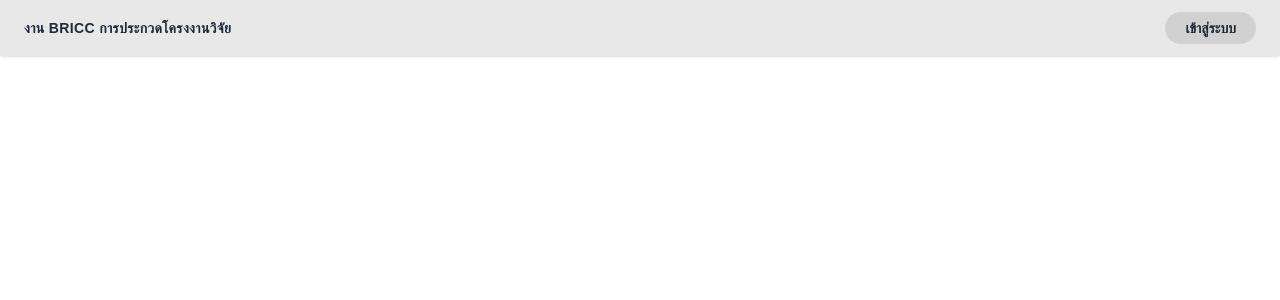
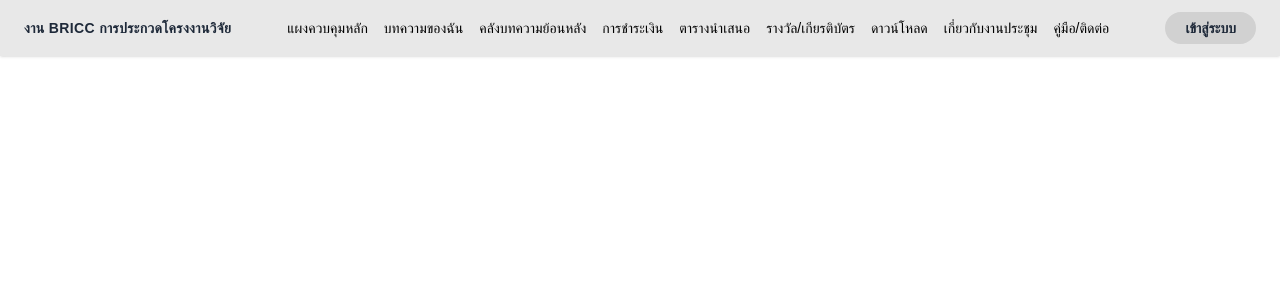
Before and after one commit to chitcha-aaa/project, a Nuxt app: page / in a window 1280 px wide. Shown: the top 300 px of the page. Built offline with nearby package versions, Linux system fonts and the light colour scheme; no server answers; the database is empty; a web font is replaced by a local one.

Commit message:
add navbar

```diff
--- a/app/pages/index.vue
+++ b/app/pages/index.vue
@@ -7,6 +7,21 @@
       <span class="text-sm font-bold text-gray-800 tracking-wide">
         งาน BRICC การประกวดโครงงานวิจัย
       </span>
+
+      <!-- Menu -->
+      <div>
+        <li class="flex gap-4 text-sm">
+          <ul>แผงควบคุมหลัก</ul>
+          <ul>บทความของฉัน</ul>
+          <ul>คลังบทความย้อนหลัง</ul>
+          <ul>การชำระเงิน</ul>
+          <ul>ตารางนำเสนอ</ul>
+          <ul>รางวัล/เกียรติบัตร</ul>
+          <ul>ดาวน์โหลด</ul>
+          <ul>เกี่ยวกับงานประชุม</ul>
+          <ul>คู่มือ/ติดต่อ</ul>
+        </li>
+      </div>
 
       <!-- Right: ถ้า login แล้วแสดงปุ่มไปหน้า Dashboard, ถ้ายังไม่ login แสดงปุ่มเข้าสู่ระบบ -->
       <NuxtLink
--- a/app/pages/login.vue
+++ b/app/pages/login.vue
@@ -30,9 +30,15 @@
       <a href="#" class="font-sarabun text-[10px] font-bold text-[#8B6D00] hover:underline ">ลืมรหัสผ่าน?</a>
     </div>
 
+    <!-- Cancel button -->
+    <NuxtLink to="/"
+      class="block text-center bg-gray-300 p-3 w-full rounded-3xl font-sarabun font-bold text-gray-700 hover:bg-red-400 hover:text-white border-none cursor-pointer transition-colors duration-200 ease-in-out mb-3">
+      ยกเลิก
+    </NuxtLink>
+
     <!-- Login button -->
     <button type="submit" :disabled="isLoading"
-      class="bg-[#1A1A1A] text-white p-3 w-full rounded-3xl font-sarabun font-bold hover:bg-[#404040] disabled:bg-gray-400 disabled:cursor-not-allowed cursor-pointer transition-colors duration-300 ease-in-out">
+      class="bg-[#1A1A1A] text-white p-3 w-full rounded-3xl font-sarabun font-bold hover:bg-[#404040] disabled:bg-gray-400 disabled:cursor-not-allowed cursor-pointer transition-colors duration-200 ease-in-out">
       {{ isLoading ? 'กำลังเข้าสู่ระบบ...' : 'เข้าสู่ระบบ' }}
     </button>
   </form>
```
Also changed, not shown: app/AppSidebar.vue (added, +7 -0 lines), app/components/AppSidebar.vue (added, +7 -0 lines).
